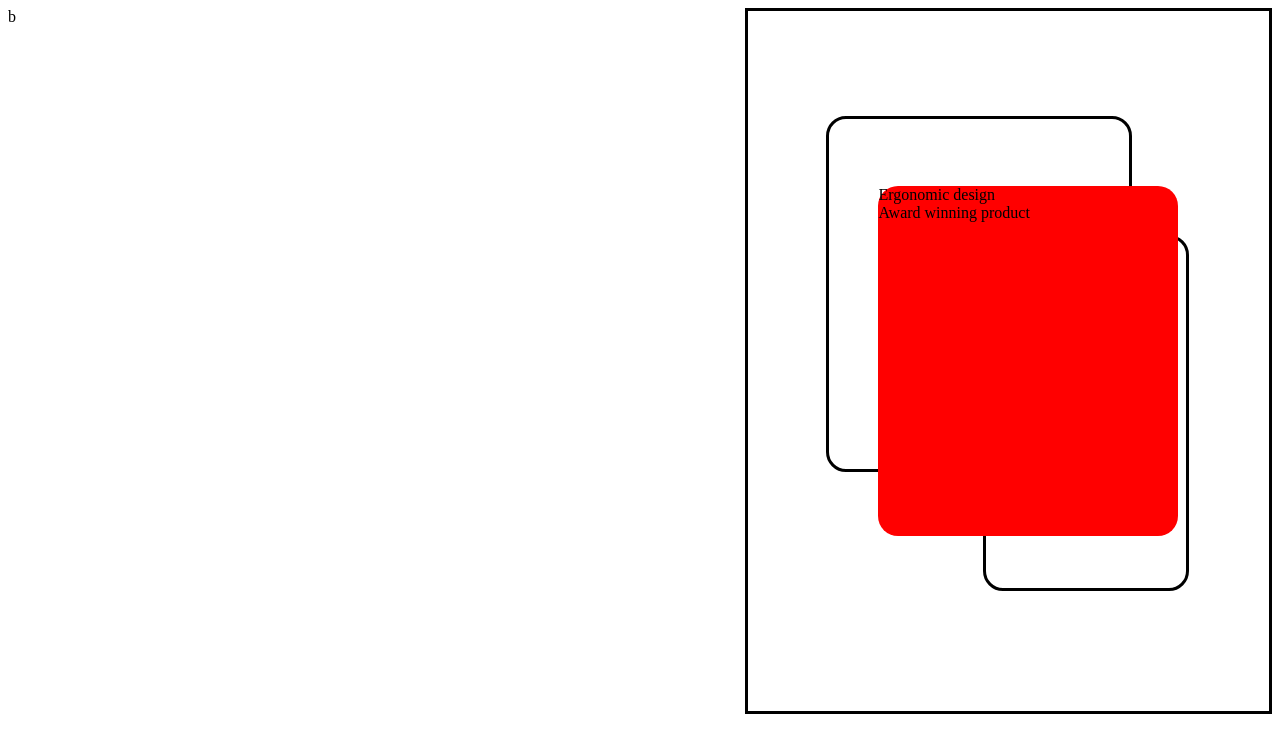
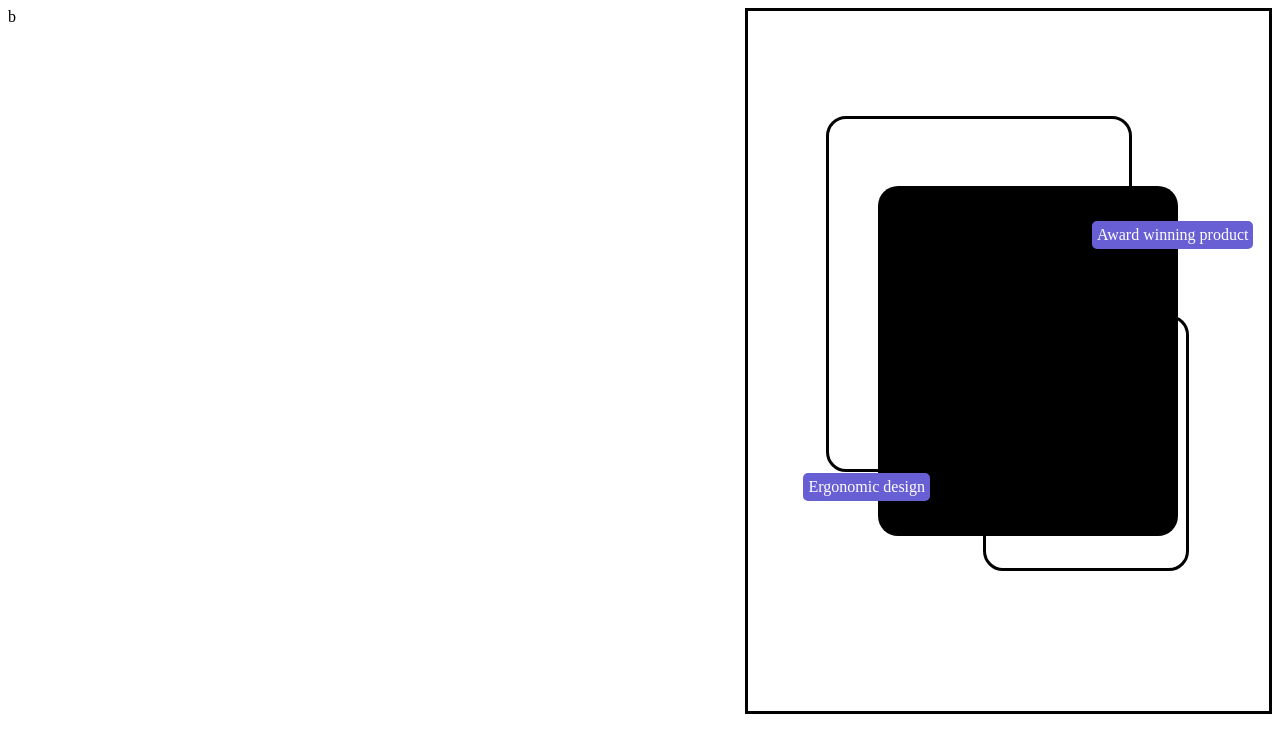
Before and after one commit to usnmweb/Land-Figma-6, a plain HTML site: page index.html in a window 1280 px wide. Drawn offline with Linux system fonts and the light colour scheme.

Commit message:
tags card done

```diff
--- a/index.html
+++ b/index.html
@@ -14,15 +14,16 @@
         <div class="card">
           <div class="f-card">
             <div class="rel">
-              <div class="tagl"><span class="txtl">Ergonomic design</span></div>
+              <div class="tagl"><span class="txt">Ergonomic design</span></div>
               <div class="tagr">
-                <span class="txtr">Award winning product</span>
+                <span class="txt">Award winning product</span>
               </div>
             </div>
           </div>
 
           <div class="l-card"></div>
           <div class="r-card"></div>
+          <div class="star"></div>
         </div>
       </div>
     </div>
--- a/style.css
+++ b/style.css
@@ -10,7 +10,7 @@
 }
 
 .f-card {
-  background-color: red;
+  background-color: black;
   width: 300px;
   height: 350px;
   border-radius: 20px;
@@ -23,11 +23,11 @@
 .r-card {
   border: 3px black solid;
   width: 200px;
-  height: 350px;
+  height: 250px;
   border-radius: 20px;
   position: absolute;
   left: 45%;
-  top: 32%;
+  bottom: 20%;
 }
 
 .l-card {
@@ -39,3 +39,31 @@
   left: 15%;
   top: 15%;
 }
+
+.rel {
+  position: relative;
+  width: 300px;
+  height: 350px;
+}
+
+.tagl {
+  background: #685fd4;
+  position: absolute;
+  border: 5px solid #685fd4;
+  border-radius: 5px;
+  left: -25%;
+  bottom: 10%;
+}
+
+.tagr {
+  background: #685fd4;
+  position: absolute;
+  border: 5px solid #685fd4;
+  border-radius: 5px;
+  right: -25%;
+  top: 10%;
+}
+
+.txt {
+  color: white;
+}
```
